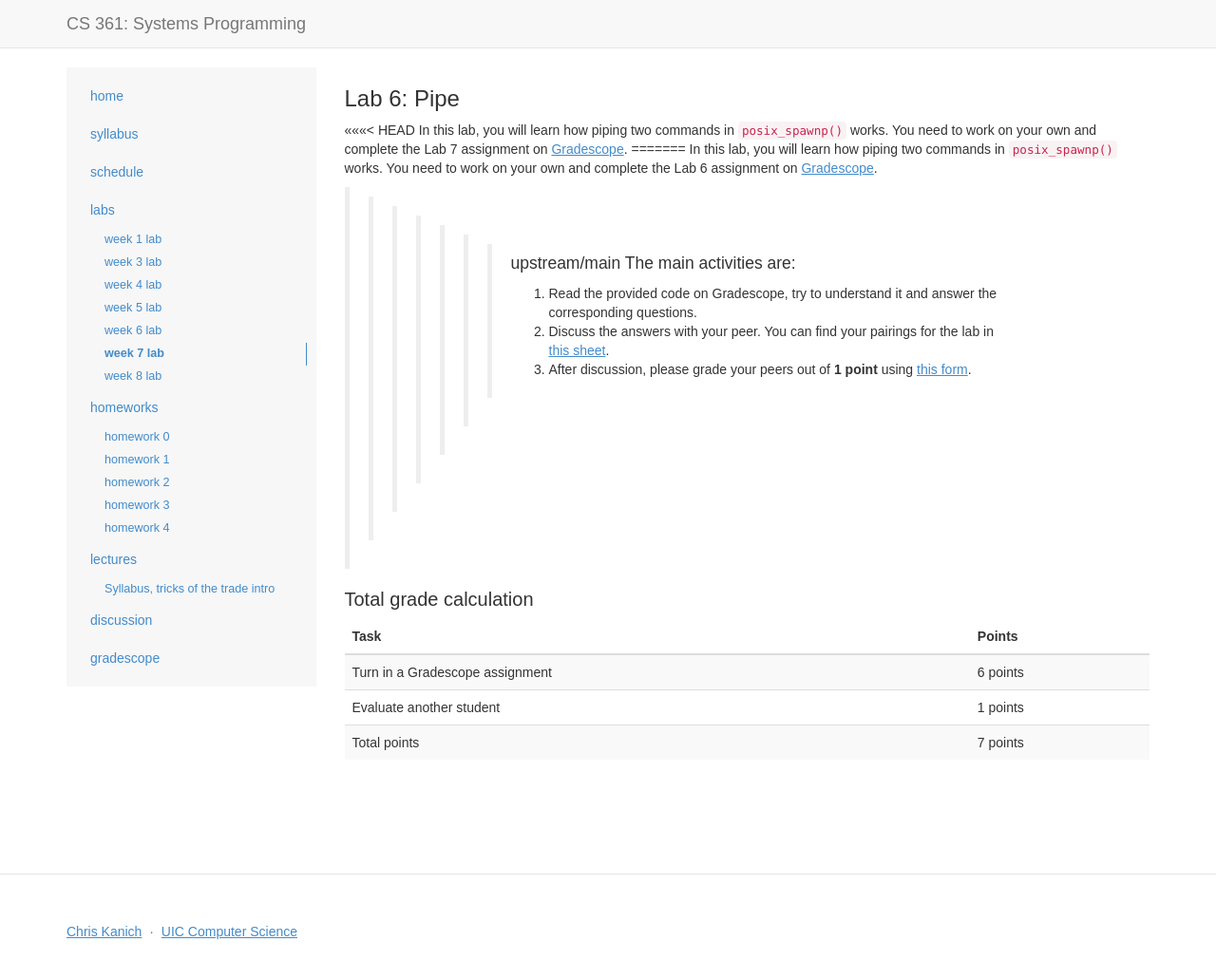
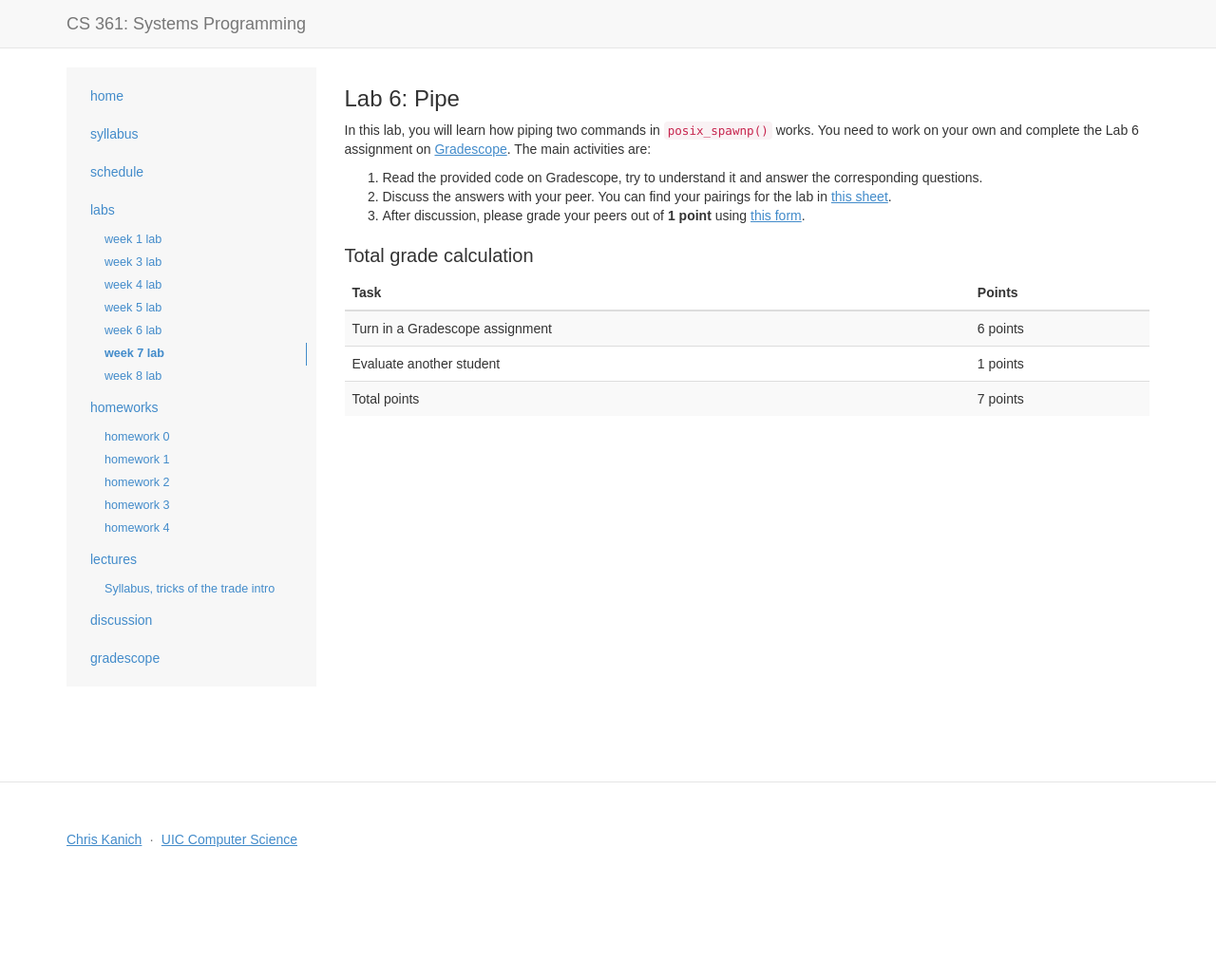
Before and after one commit to csatuic/cs361-website-old, a Jekyll site: the page built from _labs/lab6.md, in a window 1280 px wide. Shown: the whole page at 95% size. Built offline with Jekyll 4.4.1, drawn with Linux system fonts in a browser that asks for light colours; some web fonts are replaced; after the commit the page ends 934 px from its top, so only the background shows below that.

Commit message:
Fixed a strange issue with lab6.md

```diff
--- a/_labs/lab6.md
+++ b/_labs/lab6.md
@@ -10,11 +10,7 @@ pairings: https://docs.google.com/spreadsheets/d/11arhxc3gFmc497lN-gAxt9SKxLldbO
 
 # Lab 6: Pipe
 
-<<<<<<< HEAD
-In this lab, you will learn how piping two commands in `posix_spawnp()` works. You need to work on your own and complete the Lab 7 assignment on [Gradescope]({{site.gradescope}}).
-=======
 In this lab, you will learn how piping two commands in `posix_spawnp()` works. You need to work on your own and complete the Lab 6 assignment on [Gradescope]({{site.gradescope}}).
->>>>>>> upstream/main
 The main activities are:
 1. Read the provided code on Gradescope, try to understand it and answer the corresponding questions.
 2. Discuss the answers with your peer. You can find your pairings for the lab in [this sheet]({{page.pairings}}).
```
